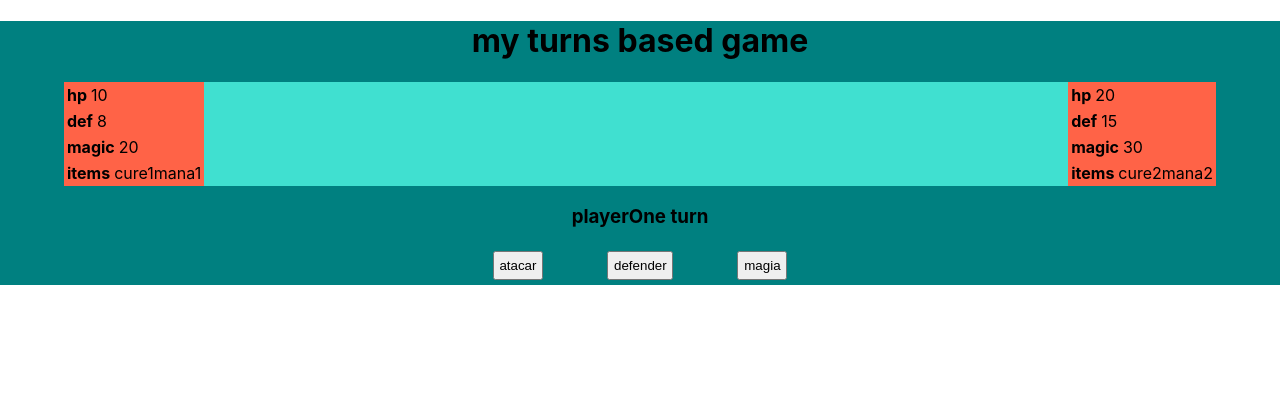
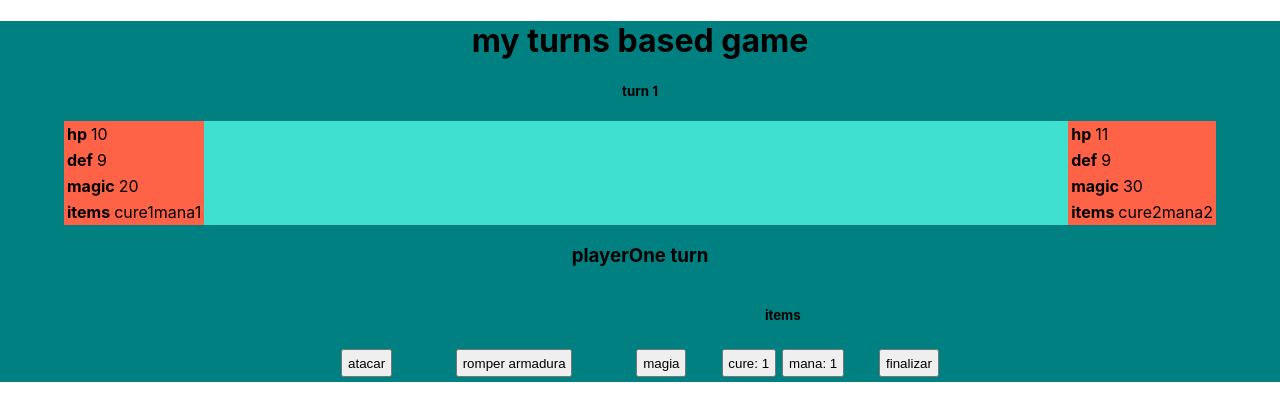
Before and after one commit to gabrielibus/easy-game, a React (Create React App) app: page / in a window 1280 px wide. Shown: the top 420 px of the page. Built offline with nearby package versions, Linux system fonts and the light colour scheme.

Commit message:
adding actions and buttons

```diff
--- a/src/App.js
+++ b/src/App.js
@@ -18,19 +18,50 @@ function App() {
   // const temp = Object.entries(defaultStats)
   const [playerOne, setPlayerOne] = useState(defaultStats.playerOne)
   const [playerTwo, setPlayerTwo] = useState(defaultStats.playerTwo)
-  const [scoreOne, setScoreOne] = useState("")
-  const [scoreTwo, setScoreTwo] = useState("")
-  const [turn, setTurn] = useState("playerOne")
+  const [agresor, setAggressor] = useState("playerOne")
+  const [defender, setDefender] = useState("playerTwo")
+  const [turns, setTurns] = useState(1)
+  const players = { playerOne, playerTwo }
 
-  function entries(obj) {
+  let entries = (obj) => {
     return Object.entries(obj)
   }
 
-  // let cosa = (Object.entries(stats[0][1])).slice()
-  // console.log(entries(playerOne))
+  let switchPlayers = () => {
+    setAggressor(defender)
+    setDefender(agresor)
+  }
+
+  let updateStat = (key, value) => {
+    agresor === "playerOne"
+      ? setPlayerTwo({ ...playerTwo, [key]: value })
+      : setPlayerOne({ ...playerOne, [key]: value })
+  }
+
+  let attackHp = () => {
+    let damage = Math.abs(players[agresor].hp - players[defender].def)
+    let newHp = players[defender].hp - damage
+    damage > 0 ? updateStat("hp", newHp) : updateStat("hp", newHp - 1)
+    finishTurn()
+  }
+
+  let attackDef = () => {
+    let newDef = players[defender].def - 1
+    updateStat("def", newDef)
+    finishTurn()
+  }
+
+  let items = (idx) => {alert(idx+1)}
+
+  let finishTurn = () => {
+    setTurns(turns + 1)
+    switchPlayers()
+  }
+
   return (
     <div className='App'>
       <h1>my turns based game</h1>
+      <h5>turn {turns}</h5>
       <div className='arenaWrapper'>
         <div className='playerOne'>
           {entries(playerOne).map((e, index) => (
@@ -58,13 +89,19 @@ function App() {
         </div>
       </div>
       <div className='actionsWrapper'>
-        <h3> {turn} turn </h3>
-        <button
-          onClick={() => actions.attack(playerOne.healt, playerTwo.defense)}>
-          atacar
-        </button>
-        <button>defender</button>
+        <h3> {agresor} turn </h3>
+        <button onClick={() => attackHp()}>atacar</button>
+        <button onClick={() => attackDef()}>romper armadura</button>
         <button>magia</button>
+        <div className='items'>
+          <h5>items</h5>
+          {players[agresor].items.map((e, idx) => (
+            <button key={idx} onClick={() => items(idx)}>
+              {e[0]}: {e[1]}
+            </button>
+          ))}
+        </div>
+        <button onClick={() => finishTurn()}>finalizar</button>
       </div>
     </div>
   )
--- a/src/actions/actions.js
+++ b/src/actions/actions.js
@@ -1,7 +1,5 @@
 let actions = {
-    attack: (player, turn) => {
-        alert(player[turn].hp)
-    }
+
 }
 
 module.exports = actions
--- a/src/models/stats.json
+++ b/src/models/stats.json
@@ -1,7 +1,7 @@
 {
   "playerOne": {
     "hp": "10",
-    "def": "8",
+    "def": "9",
     "magic": "20",
     "items": [
         ["cure", 1],
@@ -9,8 +9,8 @@
     ]
   },
   "playerTwo": {
-    "hp": "20",
-    "def": "15",
+    "hp": "11",
+    "def": "9",
     "magic": "30",
     "items": [
         ["cure", 2],
--- a/src/styles/App.css
+++ b/src/styles/App.css
@@ -25,3 +25,11 @@ button {
   /* width: 40%; */
   background-color: tomato;
 }
+
+.items {
+  display: inline-block;
+}
+
+.items button {
+  margin: 0.2rem;
+}
```
